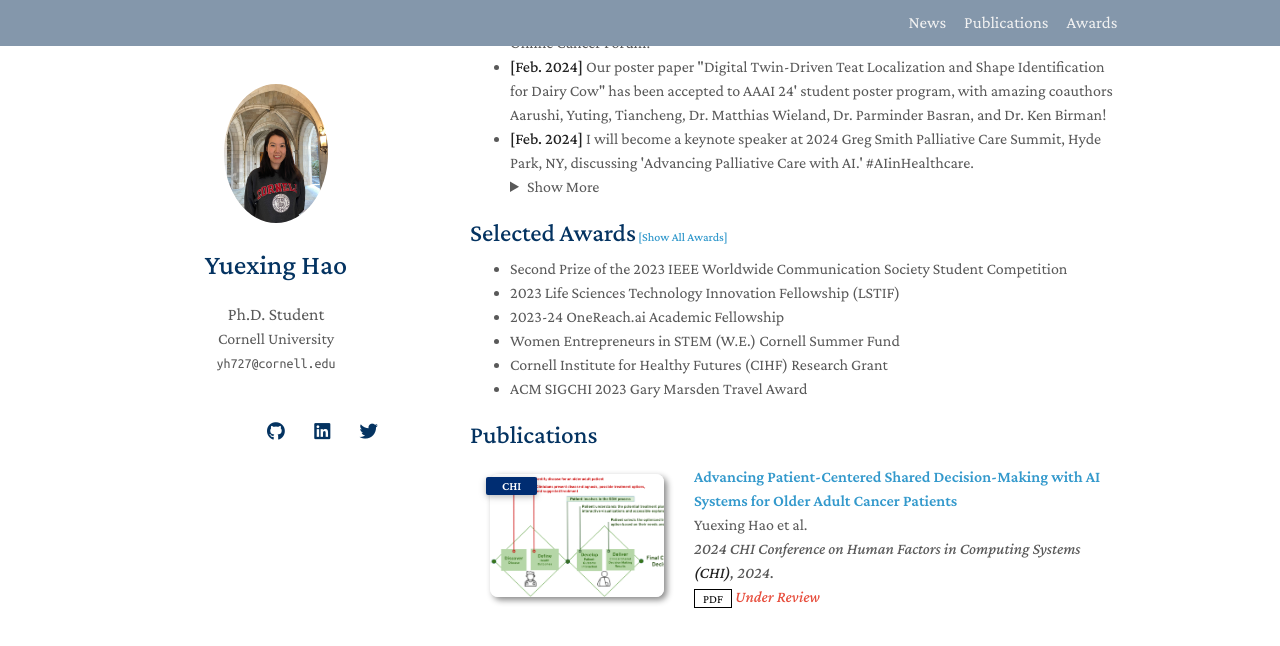
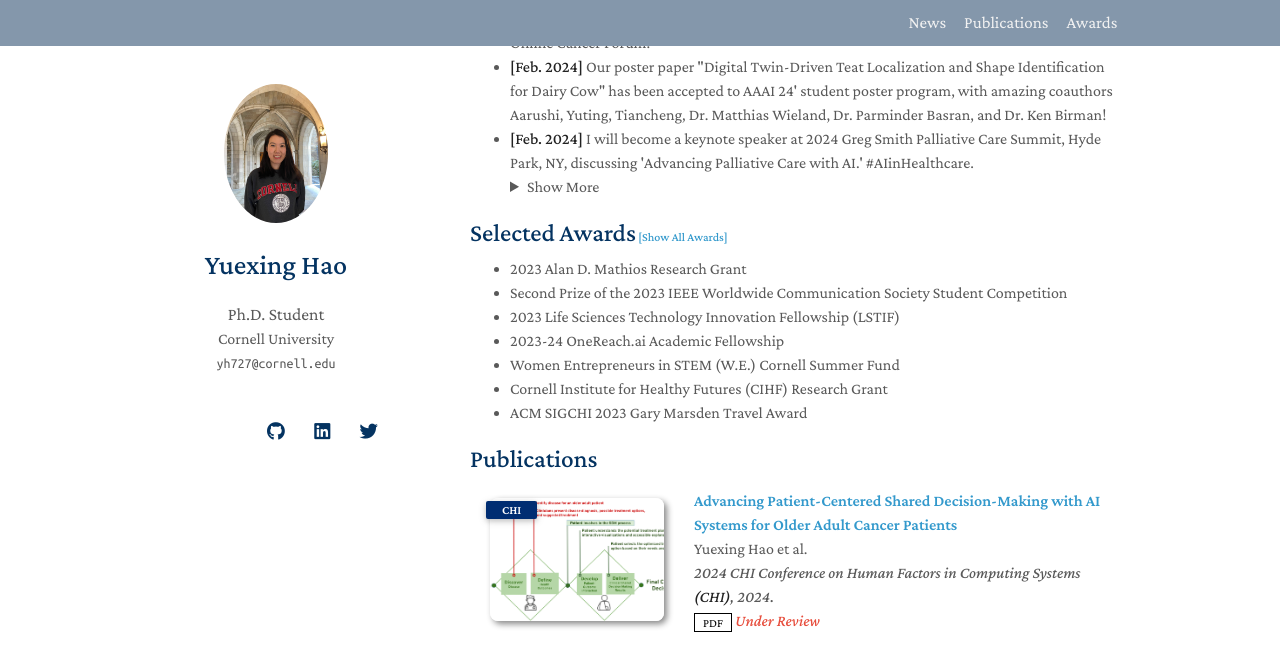
Before and after one commit to YuexingHao/Yuexing-Hao, a Jekyll site: the page built from index.md, in a window 1280 px wide and 900 px high, scrolled down 618 px, cut to the strip 0-646 px from the top of the window. Built offline with Jekyll 4.4.1, drawn with Linux system fonts in a browser that asks for light colours; nearby versions of some CDN libraries; a style sheet for code colours, icons or effects is not loaded; our own code applies the rules of GitHub Pages for plain Markdown files.

Commit message:
Update awards.md

```diff
--- a/_includes/awards.md
+++ b/_includes/awards.md
@@ -1,6 +1,7 @@
 <h2 style="margin: 20px 0px 10px;" id="awards">Selected Awards<a href="all_awards.html" style="font-size: 12px;">   [Show All Awards]</a></h2>
 
 <ul>
+  <li>2023 Alan D. Mathios Research Grant</li>
   <li>Second Prize of the 2023 IEEE Worldwide Communication Society Student Competition</li>
   <li>2023 Life Sciences Technology Innovation Fellowship (LSTIF)</li>
   <li>2023-24 OneReach.ai Academic Fellowship</li>
```
